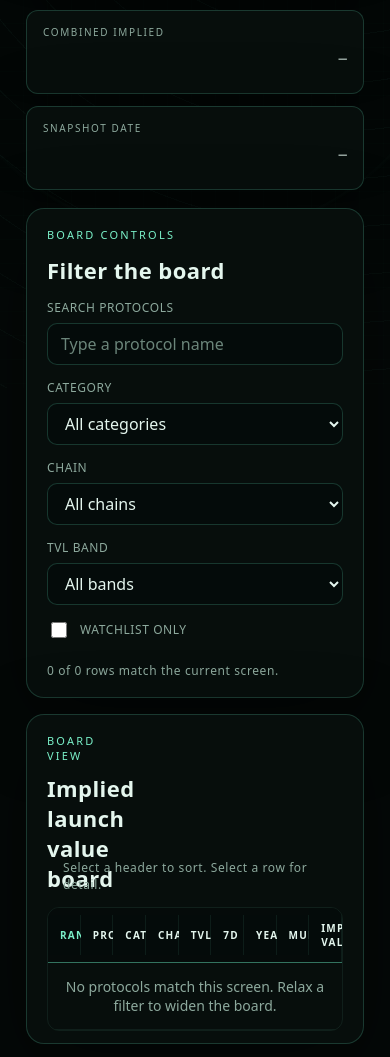
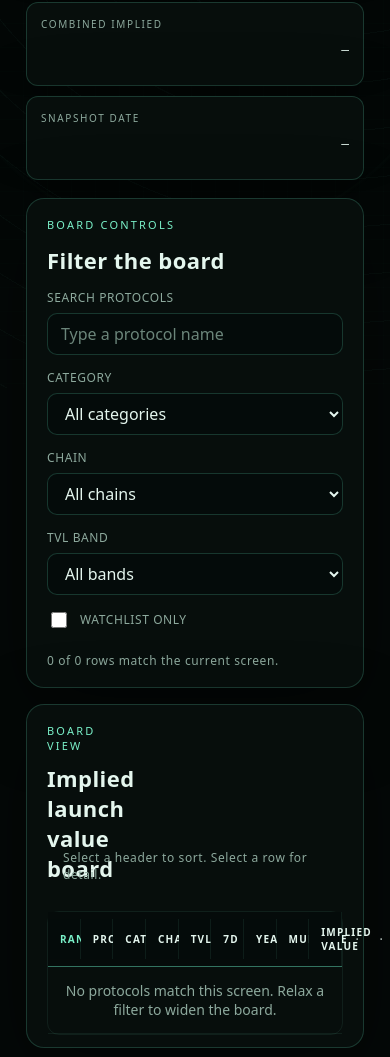
Before and after one commit to juantzy7/token-radar, a plain HTML site: page dashboard/index.html in a window 390 px wide. Shown: the part 456-1513 px from the top of the page. Drawn offline with Linux system fonts and the light colour scheme; a script that the page names is missing.

Commit message:
Dashboard layout: natural page flow, table at full height

```diff
--- a/dashboard/app.css
+++ b/dashboard/app.css
@@ -32,7 +32,8 @@ body {
 
 body {
   position: relative;
-  overflow: hidden;
+  overflow-x: hidden;
+  overflow-y: auto;
 }
 
 body::before,
@@ -81,17 +82,17 @@ tr {
 .shell {
   position: relative;
   z-index: 1;
-  height: 100vh;
+  min-height: 100vh;
   padding: 22px 26px 24px;
   display: grid;
-  grid-template-rows: auto minmax(0, 1fr);
+  grid-template-rows: auto auto;
   gap: 18px;
 }
 
 .masthead {
   display: grid;
-  grid-template-columns: minmax(0, 1.25fr) minmax(430px, 0.9fr);
-  gap: 20px;
+  grid-template-columns: minmax(0, 1.15fr) minmax(460px, 1fr);
+  gap: 18px;
   align-items: end;
 }
 
@@ -133,7 +134,7 @@ h1 {
 .stats {
   display: grid;
   grid-template-columns: repeat(5, minmax(0, 1fr));
-  gap: 12px;
+  gap: 10px;
 }
 
 .stat-card,
@@ -147,7 +148,7 @@ h1 {
 .stat-card {
   min-width: 0;
   min-height: 84px;
-  padding: 14px 16px;
+  padding: 14px;
   border-radius: var(--radius-sm);
 }
 
@@ -165,11 +166,12 @@ h1 {
   line-height: 1.1;
   font-variant-numeric: tabular-nums;
   white-space: nowrap;
+  overflow: hidden;
 }
 
 .stat-card--value dd,
 .stat-card--date dd {
-  font-size: clamp(14px, 1.2vw, 20px);
+  font-size: clamp(13px, 1.08vw, 18px);
 }
 
 .workspace,
@@ -179,9 +181,8 @@ h1 {
 
 .board-view {
   display: grid;
-  grid-template-rows: auto minmax(0, 1fr) auto;
+  grid-template-rows: auto auto auto;
   gap: 16px;
-  height: 100%;
 }
 
 .panel {
@@ -281,14 +282,12 @@ input[type="search"]::placeholder {
 
 .table-panel {
   display: grid;
-  grid-template-rows: auto minmax(0, 1fr);
-  min-height: 0;
+  gap: 14px;
   padding-bottom: 12px;
 }
 
 .table-scroll {
-  min-height: 0;
-  overflow: auto;
+  overflow: visible;
   border-radius: 12px;
   border: 1px solid rgba(122, 240, 200, 0.08);
 }
@@ -563,14 +562,6 @@ input[type="search"]::placeholder {
 }
 
 @media (max-width: 1180px) {
-  body {
-    overflow: auto;
-  }
-
-  .shell {
-    height: auto;
-  }
-
   .masthead,
   .detail-grid,
   .method-grid,
@@ -579,12 +570,4 @@ input[type="search"]::placeholder {
   .stats {
     grid-template-columns: 1fr;
   }
-
-  .board-view {
-    height: auto;
-  }
-
-  .table-scroll {
-    max-height: 60vh;
-  }
 }
```
